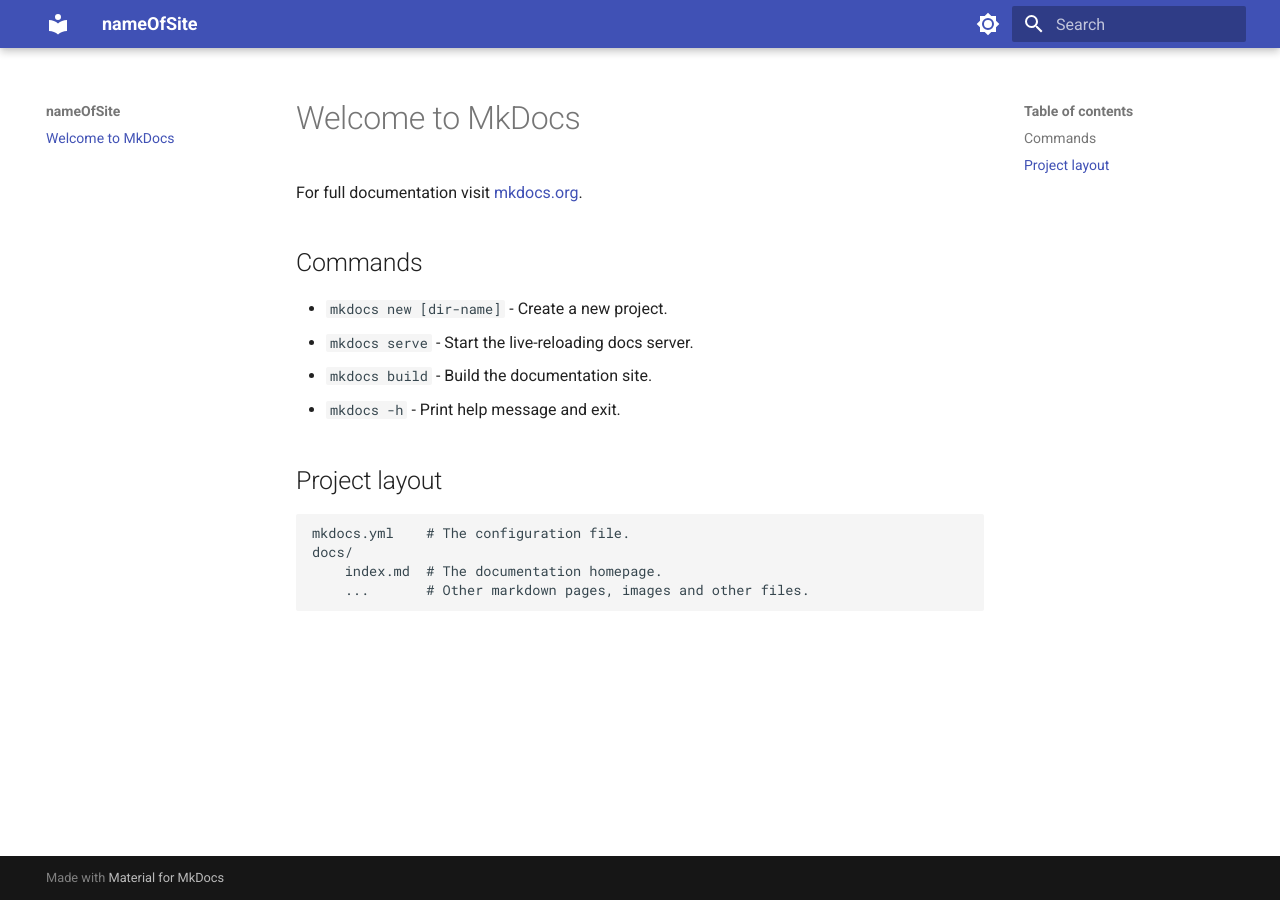
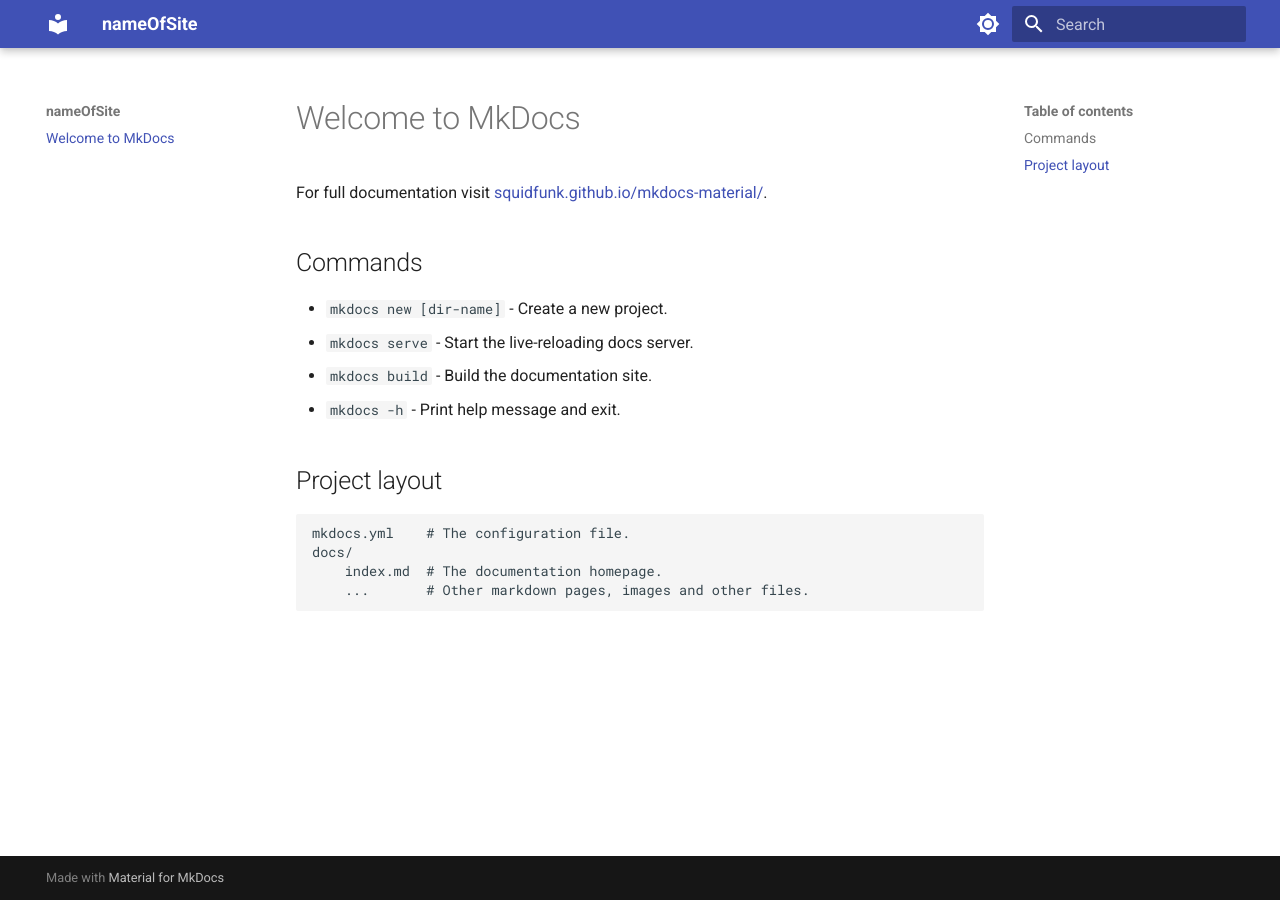
Before and after one commit to Informatik-Uni-Wuerzburg/Template, an MkDocs documentation site: the page built from docs/index.md, in a window 1280 px wide. Built offline with MkDocs 1.6.1 and Material for MkDocs 9.7.7, drawn with Linux system fonts in a browser that asks for light colours.

Commit message:
Update index.md

```diff
--- a/docs/index.md
+++ b/docs/index.md
@@ -1,6 +1,6 @@
 # Welcome to MkDocs
 
-For full documentation visit [mkdocs.org](https://www.mkdocs.org).
+For full documentation visit [squidfunk.github.io/mkdocs-material/](https://squidfunk.github.io/mkdocs-material/).
 
 ## Commands
 
```
